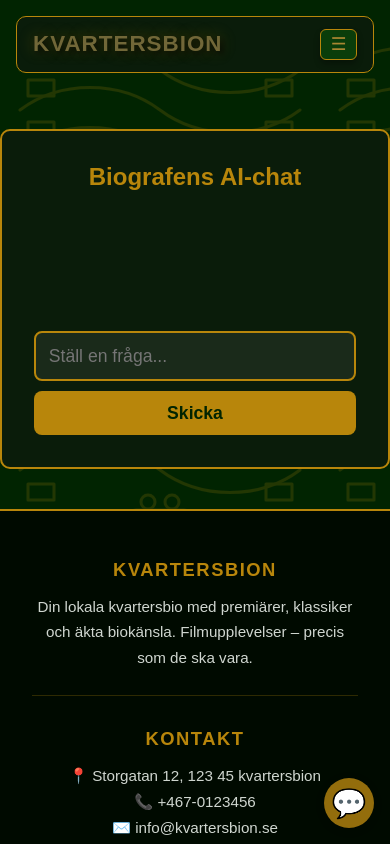
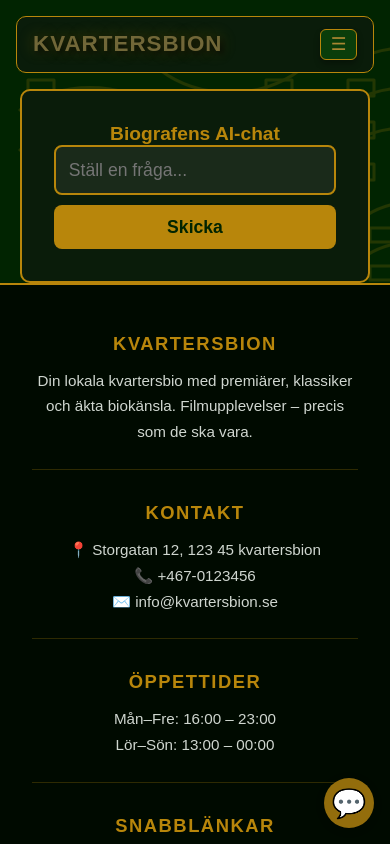
Before and after one commit to Jolle-Jay/Kvarters-Bion, a React (Vite) app: page /ai-chat in a window 390 px wide. Shown: the top 844 px of the page. Built offline with nearby package versions, Linux system fonts and the light colour scheme.

Commit message:
Add a comment
Added an scroll for AI chat to be able to scroll the message when it
gets long

```diff
--- a/src/CSS/AIChat.css
+++ b/src/CSS/AIChat.css
@@ -1,3 +1,17 @@
+
+/* Custom scrollbar for chat-messages */
+
+/* Chrome, Edge, Safari */
+.chat-messages::-webkit-scrollbar {
+  width: 8px;
+}
+.chat-messages::-webkit-scrollbar-thumb {
+  background: #354832;
+  border-radius: 4px;
+}
+.chat-messages::-webkit-scrollbar-track {
+  background: #1a2b1a; /* dark green */
+}
 /* ChatBubble styling */
 .chat-bubble {
   position: fixed;
@@ -20,7 +34,7 @@
 }
 .chat-popup {
   position: fixed;
-  bottom: 90px;
+  bottom: 70px;
   right: 24px;
   z-index: 1001;
 }
@@ -92,3 +106,28 @@
   font-size: 1.1rem;
   border: none;
 }
+
+@media (max-width: 481px) {
+  .aichat-container {
+    margin: 0 auto;
+    width: 95vw;
+    max-width: 350px;
+    min-width: 220px;
+    display: flex;
+    flex-direction: column;
+    align-items: center;
+    justify-content: center;
+  }
+  .chat-messages {
+    max-height: 220px;
+    width: 100%;
+  }
+  .aichat-title {
+    font-size: 1.2em;
+    text-align: center;
+  }
+  .aichat-input, .aichat-button {
+    width: 100%;
+    box-sizing: border-box;
+  }
+}
--- a/src/pages/AiChatPage.tsx
+++ b/src/pages/AiChatPage.tsx
@@ -1,4 +1,4 @@
-import { useState } from "react";
+import { useState, useRef, useEffect } from "react";
 import '../CSS/AIChat.css';
 
 AiChatPage.route = {
@@ -16,10 +16,17 @@ interface Message {
 function getBotReply(text: string) {
 
   const lower = text.toLowerCase();
-  if (lower.includes("öppettider") || lower.includes("öppet")) {
+  if (lower.includes("öppettider") ||
+      lower.includes("öppet")
+  ) {
     return "Vi har öppet måndag–fredag 10–22, lördag–söndag 12–23.";
   }
-  if (lower.includes("pris") || lower.includes("biljett")) {
+  if (lower.includes("pris") ||
+      lower.includes("priset") ||
+      lower.includes("priserna") ||
+      lower.includes("biljett") ||
+      lower.includes("biljetterna")
+  ) {
     return "Biljettpriser: Ordinarie 140 kr, Pensionär 120 kr, Barn 80 kr.";
   }
   if (
@@ -93,6 +100,13 @@ function getBotReply(text: string) {
 export default function AiChatPage() {
   const [messages, setMessages] = useState<Message[]>([]);
   const [input, setInput] = useState("");
+  const chatMessagesRef = useRef<HTMLDivElement>(null);
+
+  useEffect(() => {
+    if (chatMessagesRef.current) {
+      chatMessagesRef.current.scrollTop = chatMessagesRef.current.scrollHeight;
+    }
+  }, [messages]);
 
   const sendMessage = () => {
     const text = input.trim();
@@ -108,7 +122,11 @@ export default function AiChatPage() {
   return (
     <div className="aichat-container">
       <h2 className="aichat-title">Biografens AI-chat</h2>
-      <div className="aichat-messages">
+      <div
+        className="chat-messages"
+        style={{ maxHeight: '300px', overflowY: 'auto' }}
+        ref={chatMessagesRef}
+      >
         {messages.map((msg, i) => (
           <div key={i} className={`aichat-message ${msg.role}`}>
             <b>{msg.role === 'bot' ? 'BioBot' : 'Du'}:</b>{' '}
```
